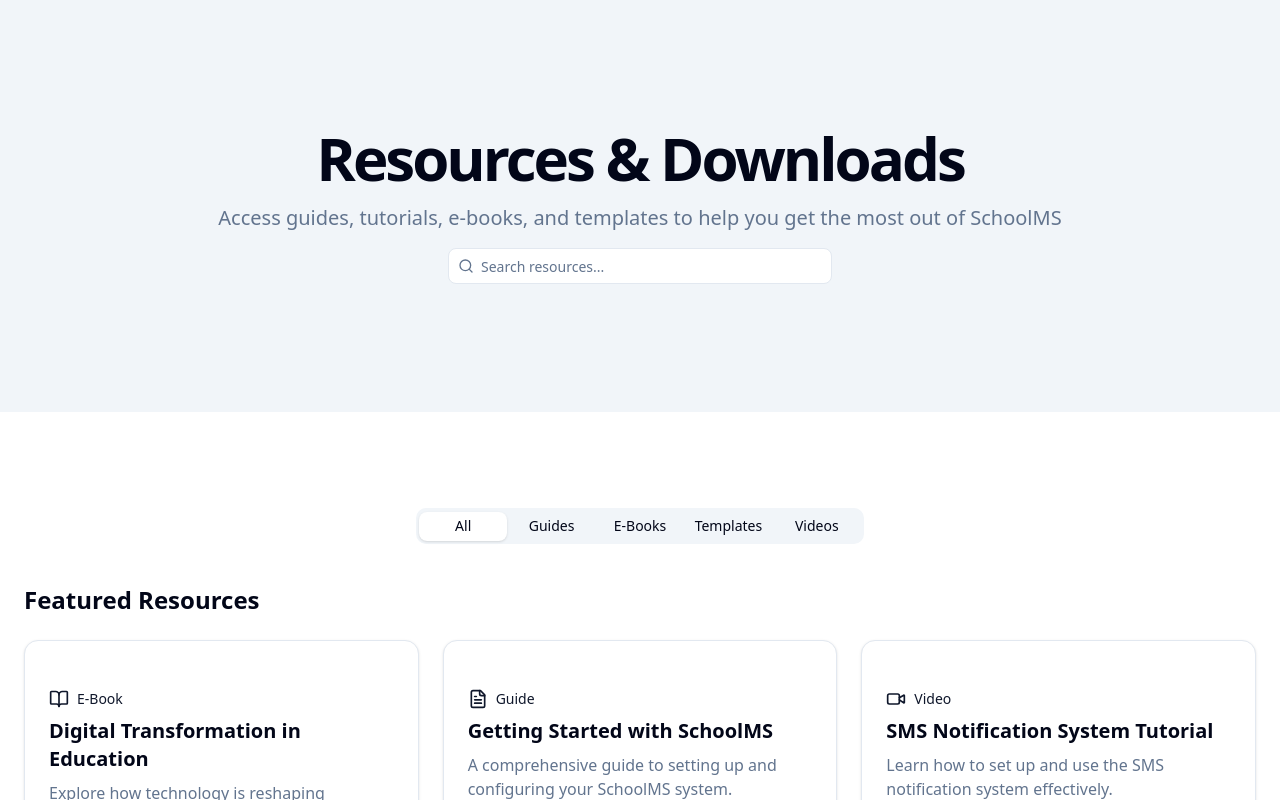
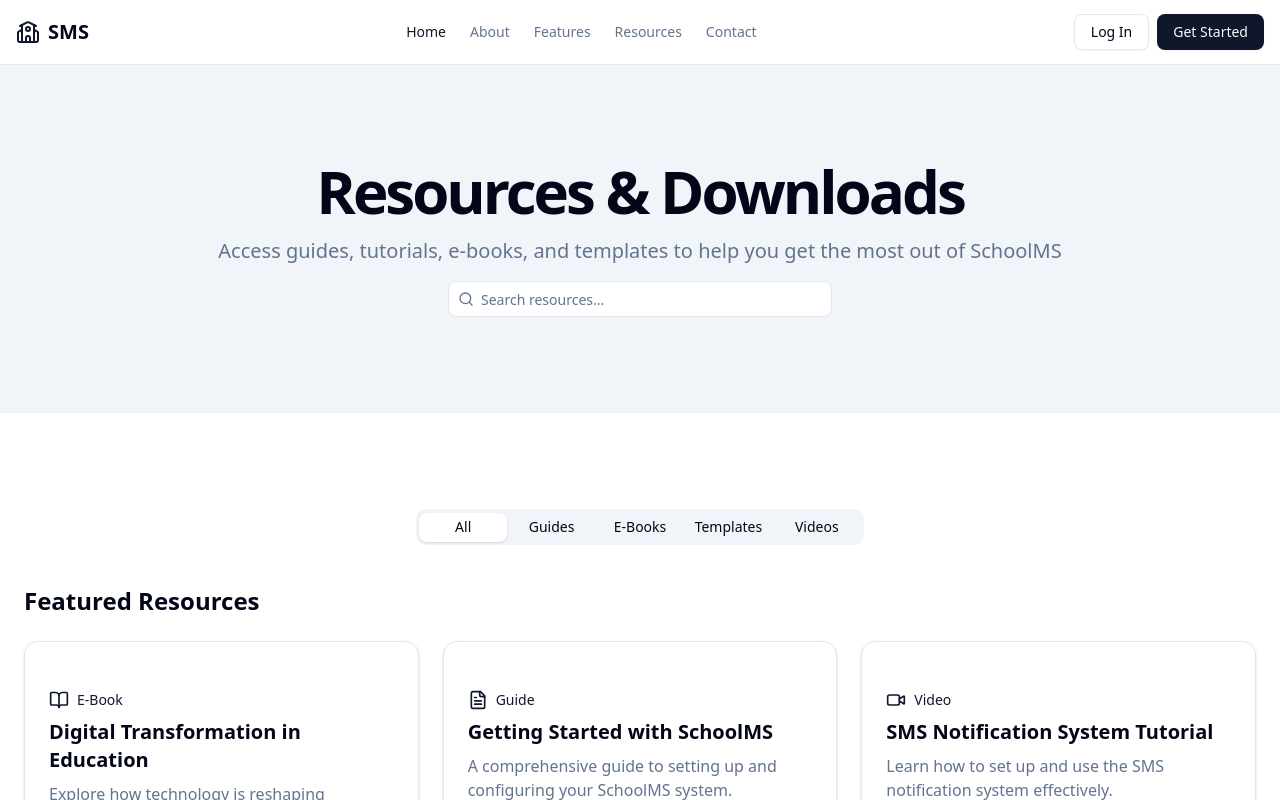
Before and after one commit to FlorentGashi/sms, a Next.js app in the folder sms-frontend/: page /resources in a window 1280 px wide. Shown: the top 800 px of the page. Built offline with nearby package versions, Linux system fonts and the light colour scheme.

Commit message:
fixed errors and missed stuff

```diff
--- a/sms-frontend/app/resources/page.tsx
+++ b/sms-frontend/app/resources/page.tsx
@@ -1,16 +1,114 @@
+"use client"
+
 import Link from "next/link"
 import { Button } from "@/components/ui/button"
 import { Card, CardContent, CardFooter } from "@/components/ui/card"
 import { Tabs, TabsContent, TabsList, TabsTrigger } from "@/components/ui/tabs"
 import { Input } from "@/components/ui/input"
-import { Download, Search, BookOpen, FileText, Video, Calendar } from "lucide-react"
+import { Download, Search, BookOpen, FileText, Video, Calendar, School, X, Menu } from "lucide-react"
+import { useState } from "react"
 
 export default function ResourcesPage() {
+  const [mobileMenuOpen, setMobileMenuOpen] = useState(false)
   return (
     <div className="flex min-h-screen flex-col">
       <main className="flex-1">
+        {/* Header */}
+        <header className="sticky top-0 z-50 border-b bg-background/95 backdrop-blur supports-[backdrop-filter]:bg-background/60">
+          <div className="w-full flex items-center justify-between px-4 h-16">
+            <div className="flex items-center gap-2">
+              <School className="h-6 w-6 text-primary" />
+              <span className="text-xl font-bold">SMS</span>
+            </div>
+
+            {/* Mobile menu button */}
+            <button className="block md:hidden" onClick={() => setMobileMenuOpen(!mobileMenuOpen)}>
+              {mobileMenuOpen ? <X className="h-6 w-6" /> : <Menu className="h-6 w-6" />}
+            </button>
+
+            {/* Desktop navigation */}
+            <nav className="hidden md:flex items-center gap-6">
+              <Link href="/" className="text-sm font-medium text-primary">
+                Home
+              </Link>
+              <Link href="/about" className="text-sm font-medium text-muted-foreground hover:text-primary">
+                About
+              </Link>
+              <Link href="#" className="text-sm font-medium text-muted-foreground hover:text-primary">
+                Features
+              </Link>
+              <Link href="#" className="text-sm font-medium text-muted-foreground hover:text-primary">
+                Resources
+              </Link>
+              <Link href="#" className="text-sm font-medium text-muted-foreground hover:text-primary">
+                Contact
+              </Link>
+            </nav>
+
+            <div className="hidden md:flex items-center gap-2">
+              <Link href="/login">
+                <Button variant="outline">Log In</Button>
+              </Link>
+              <Link href="#">
+                <Button>Get Started</Button>
+              </Link>
+            </div>
+          </div>
+
+          {/* Mobile menu */}
+          {mobileMenuOpen && (
+            <div className="md:hidden border-t bg-background">
+              <div className="container py-4 space-y-4">
+                <nav className="flex flex-col space-y-4">
+                  <Link href="/" className="text-sm font-medium text-primary" onClick={() => setMobileMenuOpen(false)}>
+                    Home
+                  </Link>
+                  <Link
+                    href="/about"
+                    className="text-sm font-medium text-muted-foreground"
+                    onClick={() => setMobileMenuOpen(false)}
+                  >
+                    About
+                  </Link>
+                  <Link
+                    href="#"
+                    className="text-sm font-medium text-muted-foreground"
+                    onClick={() => setMobileMenuOpen(false)}
+                  >
+                    Features
+                  </Link>
+                  <Link
+                    href="#"
+                    className="text-sm font-medium text-muted-foreground"
+                    onClick={() => setMobileMenuOpen(false)}
+                  >
+                    Resources
+                  </Link>
+                  <Link
+                    href="#"
+                    className="text-sm font-medium text-muted-foreground"
+                    onClick={() => setMobileMenuOpen(false)}
+                  >
+                    Contact
+                  </Link>
+                </nav>
+                <div className="flex flex-col space-y-2">
+                  <Link href="/login">
+                    <Button variant="outline" className="w-full">
+                      Log In
+                    </Button>
+                  </Link>
+                  <Link href="#">
+                    <Button className="w-full">Get Started</Button>
+                  </Link>
+                </div>
+              </div>
+            </div>
+          )}
+        </header>
+
         {/* Hero Section */}
-        <section className="w-full py-12 md:py-24 lg:py-32 bg-muted">
+        <section className="w-full flex py-12 items-center md:py-24 justify-center bg-muted">
           <div className="container px-4 md:px-6">
             <div className="flex flex-col items-center justify-center space-y-4 text-center">
               <h1 className="text-3xl font-bold tracking-tighter sm:text-4xl md:text-5xl lg:text-6xl">
@@ -34,7 +132,7 @@ export default function ResourcesPage() {
         </section>
 
         {/* Resources Tabs Section */}
-        <section className="w-full py-12 md:py-24">
+        <section className="w-full flex py-12 items-center md:py-24 justify-center">
           <div className="container px-4 md:px-6">
             <Tabs defaultValue="all" className="w-full">
               <div className="flex justify-center mb-8">
@@ -391,7 +489,7 @@ export default function ResourcesPage() {
         </section>
 
         {/* Newsletter Section */}
-        <section className="w-full py-12 md:py-24 bg-muted">
+        <section className="w-full flex py-12 items-center md:py-24 justify-center bg-muted">
           <div className="container px-4 md:px-6">
             <div className="flex flex-col items-center justify-center space-y-4 text-center">
               <h2 className="text-3xl font-bold tracking-tighter sm:text-4xl">Stay Updated</h2>
@@ -410,7 +508,7 @@ export default function ResourcesPage() {
         </section>
       </main>
 
-      <footer className="border-t py-6 md:py-0">
+      <footer className="border-t py-6 md:py-0 justify-center flex">
         <div className="container flex flex-col items-center justify-between gap-4 md:h-24 md:flex-row">
           <p className="text-center text-sm leading-loose text-muted-foreground md:text-left">
             © 2025 SchoolMS. All rights reserved.
```
